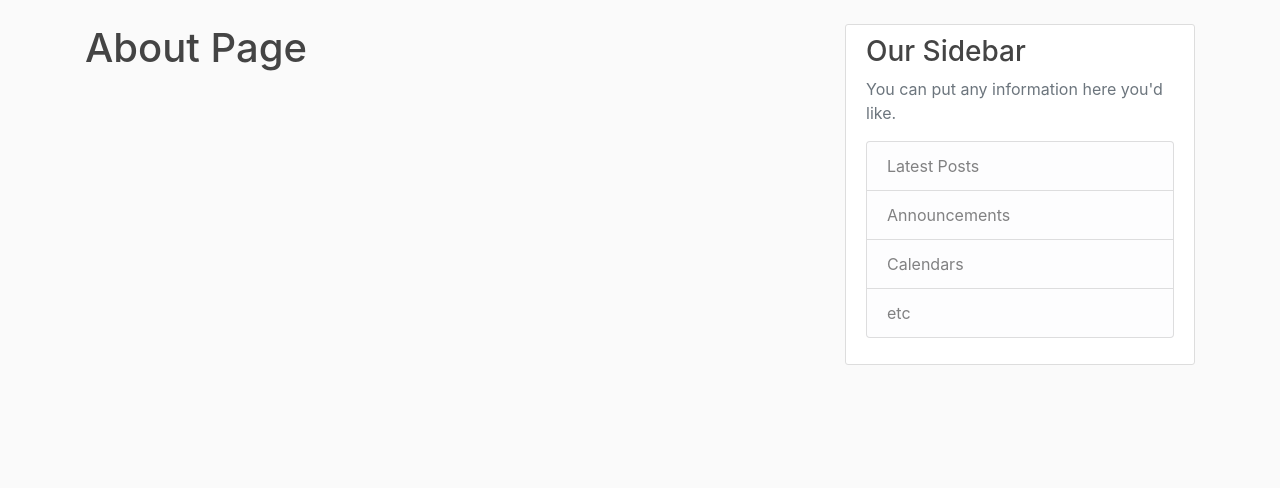
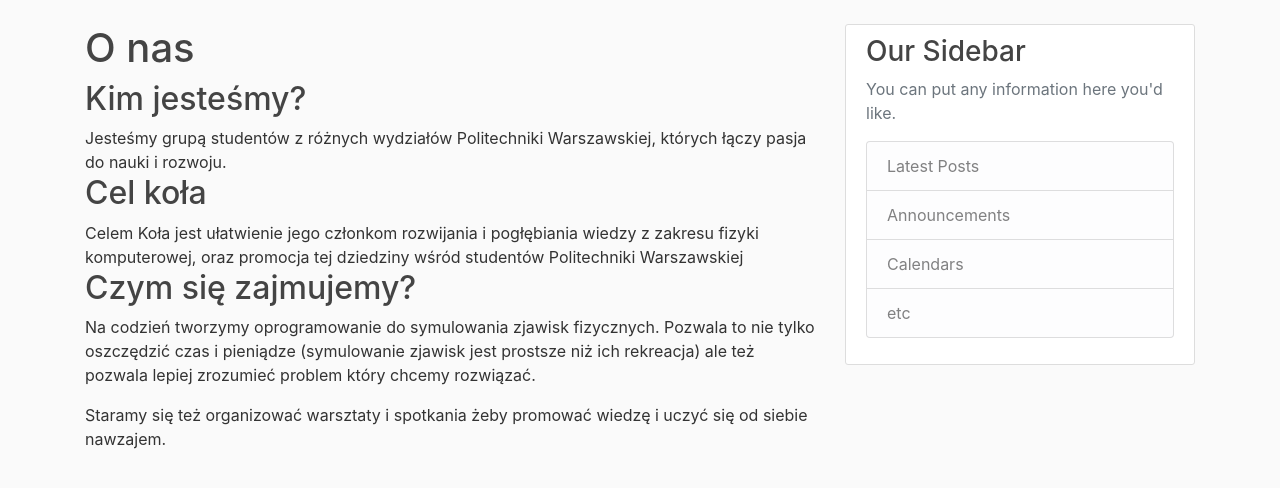
Before and after one commit to ChrisW-priv/KNFK-website, a Django app: page /about/ in a window 1280 px wide. Shown: the part 56-544 px from the top of the page. Run offline with Django 4.2, Linux system fonts and the light colour scheme; some libraries are stand-ins or nearby versions.

Commit message:
test better about + static files change

```diff
--- a/KNFK_website/settings.py
+++ b/KNFK_website/settings.py
@@ -26,7 +26,7 @@ SECRET_KEY = 'django-insecure-0ay4-!_7_s3)r!ox5)fj98arbjnygvqz=_^b!0+xdj&ksee1#5
 # SECURITY WARNING: don't run with debug turned on in production!
 DEBUG = False
 
-ALLOWED_HOSTS = ['www-knfk.fizyka.pw.edu.pl', 'www.knfk.fizyka.pw.edu.pl']
+ALLOWED_HOSTS = ['www-knfk.fizyka.pw.edu.pl', 'www.knfk.fizyka.pw.edu.pl', '127.0.0.1', 'localhost']
 
 
 # Application definition
@@ -120,7 +120,7 @@ USE_TZ = True
 # Static files (CSS, JavaScript, Images)
 # https://docs.djangoproject.com/en/4.2/howto/static-files/
 
-MEDIA_ROOT = os.path.join(BASE_DIR, "static")
+STATIC_ROOT = os.path.join(BASE_DIR, "static")
 STATIC_URL = 'static/'
 MEDIA_ROOT = os.path.join(BASE_DIR, "media")
 MEDIA_URL = '/media/'
--- a/KNFK_website/urls.py
+++ b/KNFK_website/urls.py
@@ -32,3 +32,4 @@ urlpatterns = [
 ]
 
 urlpatterns += static(settings.MEDIA_URL, document_root=settings.MEDIA_ROOT)
+urlpatterns += static(settings.STATIC_URL, document_root=settings.STATIC_ROOT)
--- a/blog/templates/blog/about.html
+++ b/blog/templates/blog/about.html
@@ -1,4 +1,22 @@
 {% extends "blog/base.html" %}
 {% block content %}
-    <h1>About Page</h1>
+    <h1>O nas</h1>
+    <h2>Kim jesteśmy?</h2>
+    Jesteśmy grupą studentów z różnych wydziałów Politechniki Warszawskiej,
+    których łączy pasja do nauki i rozwoju.
+    <h2>Cel koła</h2>
+    Celem Koła jest ułatwienie jego członkom rozwijania i pogłębiania wiedzy z
+    zakresu fizyki komputerowej, oraz promocja tej dziedziny wśród studentów
+    Politechniki Warszawskiej
+    <h2>Czym się zajmujemy?</h2>
+    <p>
+    Na codzień tworzymy oprogramowanie do symulowania zjawisk fizycznych.
+    Pozwala to nie tylko oszczędzić czas i pieniądze (symulowanie zjawisk jest
+    prostsze niż ich rekreacja) ale też pozwala lepiej zrozumieć problem który
+    chcemy rozwiązać.
+    </p>
+    <p>
+    Staramy się też organizować warsztaty i spotkania żeby promować wiedzę i
+    uczyć się od siebie nawzajem.
+    </p>
 {% endblock content %}
--- a/blog/views.py
+++ b/blog/views.py
@@ -9,13 +9,6 @@ from django.views.generic import (
         DeleteView,
 )
 from .models import Post
-
-
-def home(request):
-    context = {
-        'posts': Post.objects.all()
-    }
-    return render(request, 'blog/home.html', context)
 
 
 class PostListView(ListView):
```
